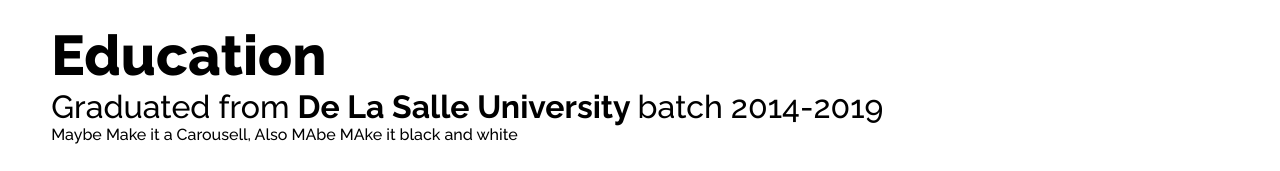
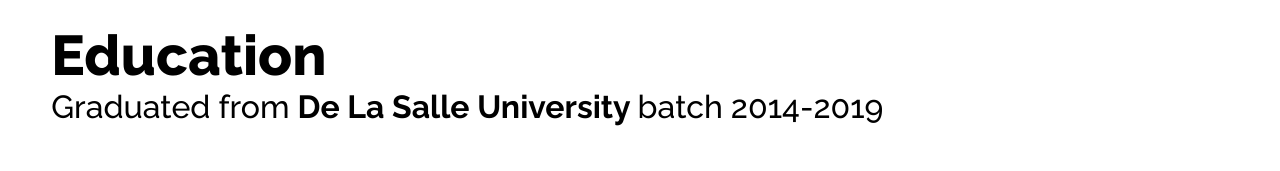
Before and after one commit to Ken-Yokohama/My-Portfolio, a React (Create React App) app: page /about in a window 1280 px wide. Shown: the part 2280-2451 px from the top of the page. Built offline with nearby package versions, Linux system fonts and the light colour scheme; grey boxes are pictures that could not be loaded.

Commit message:
Adjusted max container width from 1600px to 1500px

```diff
--- a/src/components/CallToAction.jsx
+++ b/src/components/CallToAction.jsx
@@ -15,7 +15,7 @@
         >
             <Box
                 sx={{
-                    maxWidth: "1600px",
+                    maxWidth: "1500px",
                     textAlign: "center",
                     paddingTop: "5rem",
                     paddingBottom: "5rem",
--- a/src/components/Footer.jsx
+++ b/src/components/Footer.jsx
@@ -15,7 +15,7 @@
         >
             <div
                 style={{
-                    maxWidth: "1600px",
+                    maxWidth: "1500px",
                     width: "100%",
                 }}
             >
--- a/src/pages/About.jsx
+++ b/src/pages/About.jsx
@@ -58,7 +58,7 @@
             >
                 <Box
                     sx={{
-                        maxWidth: "1600px",
+                        maxWidth: "1500px",
                         paddingTop: "8rem",
                         display: "flex",
                         flexDirection: "column",
@@ -206,7 +206,7 @@
                         </Box>
                     </div>
 
-                    {/* ---------------------REFACTORING------------------------ */}
+                    {/* ---------------------EDUCATION------------------------ */}
                     <div>
                         <h1>Education</h1>
                         <h2 style={{ fontWeight: "100" }}>
@@ -214,10 +214,7 @@
                             <strong>De La Salle University </strong> batch
                             2014-2019
                         </h2>
-                        <p>
-                            Maybe Make it a Carousell, Also MAbe MAke it black
-                            and white
-                        </p>
+
                         <div
                             style={{
                                 display: "flex",
@@ -255,6 +252,8 @@
                             </Carousel>
                         </div>
                     </div>
+                    {/* ---------------------Awards & Certifications------------------------ */}
+
                     <div>
                         <h1>Awards & Certifications</h1>
                         <h2 style={{ fontWeight: "100" }}>
--- a/src/pages/Home.jsx
+++ b/src/pages/Home.jsx
@@ -192,7 +192,7 @@
                     }}
                 >
                     {/* ------------------------- Web Projects----------------------- */}
-                    <div style={{ maxWidth: "1600px" }} id="#something">
+                    <div style={{ maxWidth: "1500px" }} id="#something">
                         <h5
                             className={
                                 clickViewProjects ? "padding-for-nav" : ""
@@ -232,7 +232,7 @@
                         </Box>
                     </div>
                     {/* ------------------------- Engineering Projects LOW PRIORITY----------------------- */}
-                    {/* <div style={{ maxWidth: "1600px" }}>
+                    {/* <div style={{ maxWidth: "1500px" }}>
                     <h5>3D Modelling</h5>
                     <Box component="h1" sx={{ paddingBottom: "2rem" }}>
                         Engineering Renders
```
